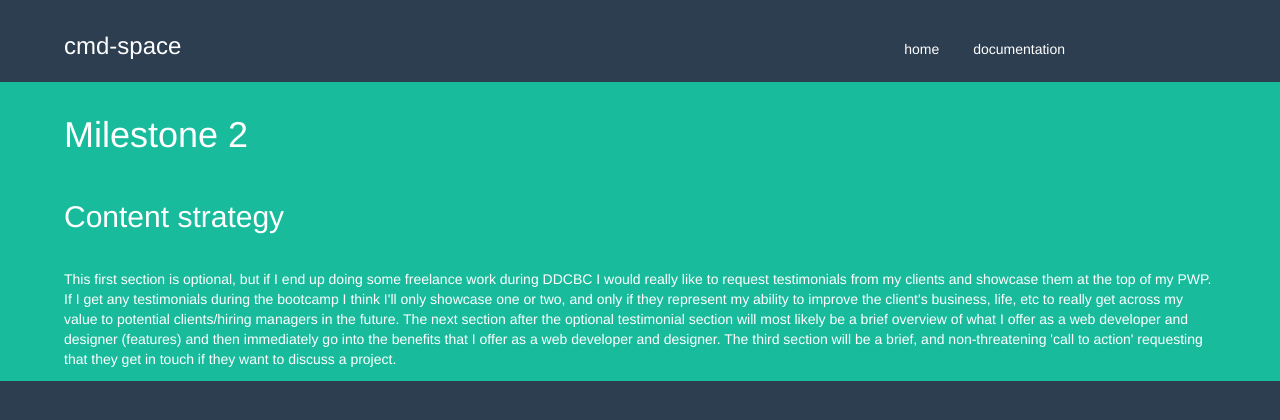
After one commit to cmd-space/cmd-space-com, a PHP site: page /documentation/milestone-2.php in a window 1280 px wide. The commit adds this page. Shown: the top 420 px of the page. Run offline with PHP 8.4, Linux system fonts and the light colour scheme.

Commit message:
created milestone-2.php, added a few css rules, created mockups and added them to new images directory

```diff
--- a/public_html/css/main.css
+++ b/public_html/css/main.css
@@ -1,3 +1,11 @@
+html {
+	background-color: #2C3E50;
+}
+
+body {
+	background-color: #18BC9C;
+}
+
 .masthead-brand {
 	display: inline-block;
 	margin-right: 50%;
--- /dev/null
+++ b/public_html/documentation/milestone-2.php
@@ -0,0 +1,50 @@
+<!doctype html>
+<html lang="en">
+	<head>
+		<meta charset="UTF-8">
+		<meta name="viewport"
+				content="width=device-width, initial-scale=1.0">
+		<meta http-equiv="X-UA-Compatible" content="ie=edge">
+		<title>Milestone 2 PWP</title>
+		<!-- Bootstrap -->
+		<link rel="stylesheet" href="https://maxcdn.bootstrapcdn.com/bootstrap/3.3.7/css/bootstrap.min.css" integrity="sha384-BVYiiSIFeK1dGmJRAkycuHAHRg32OmUcww7on3RYdg4Va+PmSTsz/K68vbdEjh4u" crossorigin="anonymous">
+
+		<!-- HTML5 shim and Respond.js for IE8 support of HTML5 elements and media queries -->
+		<!-- WARNING: Respond.js doesn't work if you view the page via file:// -->
+		<!--[if lt IE 9]>
+		<script src="https://oss.maxcdn.com/html5shiv/3.7.3/html5shiv.min.js"></script>
+		<script src="https://oss.maxcdn.com/respond/1.4.2/respond.min.js"></script>
+		<![endif]-->
+
+		<link rel="stylesheet" href="../css/main.css">
+	</head>
+	<body>
+		<div class="site-wrapper">
+
+			<div class="site-wrapper-inner">
+
+				<div class="cover-container">
+
+					<div class="masthead clearfix">
+						<div class="inner">
+							<h3 class="masthead-brand">cmd-space</h3>
+							<nav>
+								<ul class="nav masthead-nav">
+									<li><a href="https://bootcamp-coders.cnm.edu/~mcrane2/cmd-space-com/public_html/">home</a></li>
+									<li class="active"><a href="#">documentation</a></li>
+								</ul>
+							</nav>
+						</div>
+					</div>
+					<header>
+						<h1>Milestone 2</h1>
+					</header>
+					<main>
+						<h2>Content strategy</h2>
+						<p>This first section is optional, but if I end up doing some freelance work during DDCBC I would really like to request testimonials from my clients and showcase them at the top of my PWP. If I get any testimonials during the bootcamp I think I'll only showcase one or two, and only if they represent my ability to improve the client's business, life, etc to really get across my value to potential clients/hiring managers in the future. The next section after the optional testimonial section will most likely be a brief overview of what I offer as a web developer and designer (features) and then immediately go into the benefits that I offer as a web developer and designer. The third section will be a brief, and non-threatening 'call to action' requesting that they get in touch if they want to discuss a project.</p>
+					</main>
+				</div>
+			</div>
+		</div>
+	</body>
+</html>
```
Also changed, not shown: public_html/documentation/images/pwp mobile.png (added), public_html/documentation/images/pwp.png (added).
